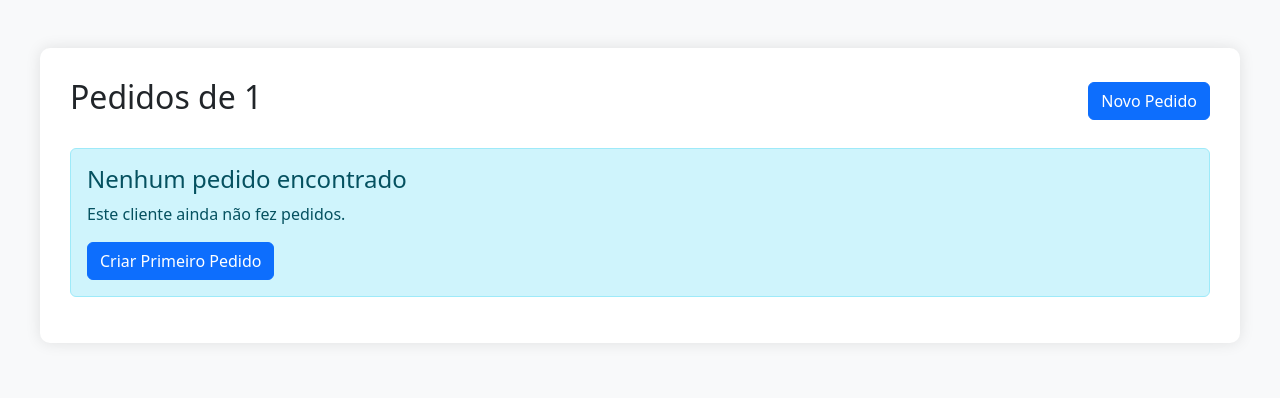
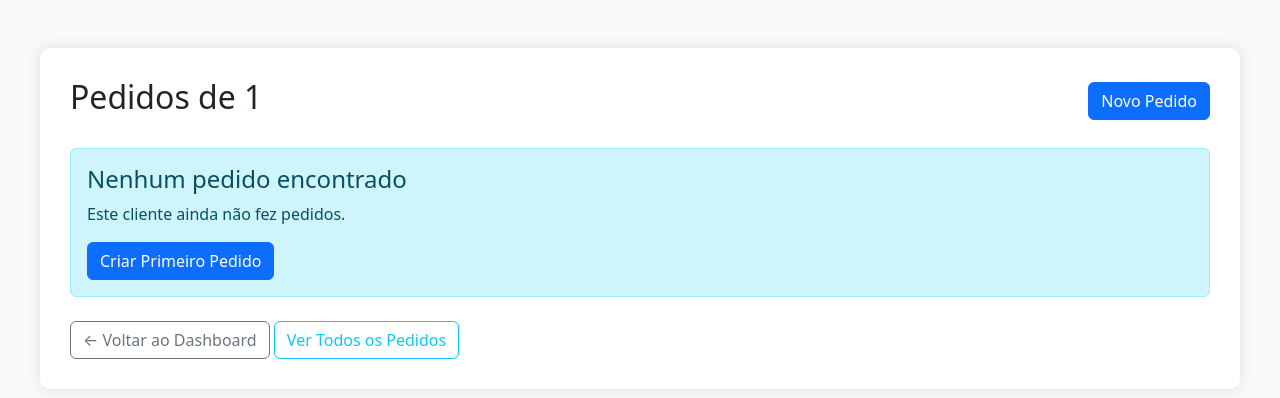
Before and after one commit to ws49066/docker-automation, a Flask app: page /order/user/1 in a window 1280 px wide. Shown: the top 398 px of the page. Run offline with Flask 3, Linux system fonts and the light colour scheme; data that the repository does not hold is empty.

Commit message:
feat(navigation): improve order list user experience with enhanced navigation

```diff
--- a/burguer-app/order-service/templates/order_list.html
+++ b/burguer-app/order-service/templates/order_list.html
@@ -49,7 +49,12 @@
 
 {% if not user_email %}
 <div class="mt-4">
-    <a href="http://localhost:5000/auth/dashboard" class="btn btn-outline-secondary">Voltar ao Dashboard</a>
+    <a href="http://localhost:5000/auth/dashboard" class="btn btn-outline-secondary">← Voltar ao Dashboard</a>
+</div>
+{% else %}
+<div class="mt-4">
+    <a href="http://localhost:5000/auth/dashboard" class="btn btn-outline-secondary">← Voltar ao Dashboard</a>
+    <a href="{{ url_for('order.list_orders') }}" class="btn btn-outline-info">Ver Todos os Pedidos</a>
 </div>
 {% endif %}
 {% endblock %}
```
